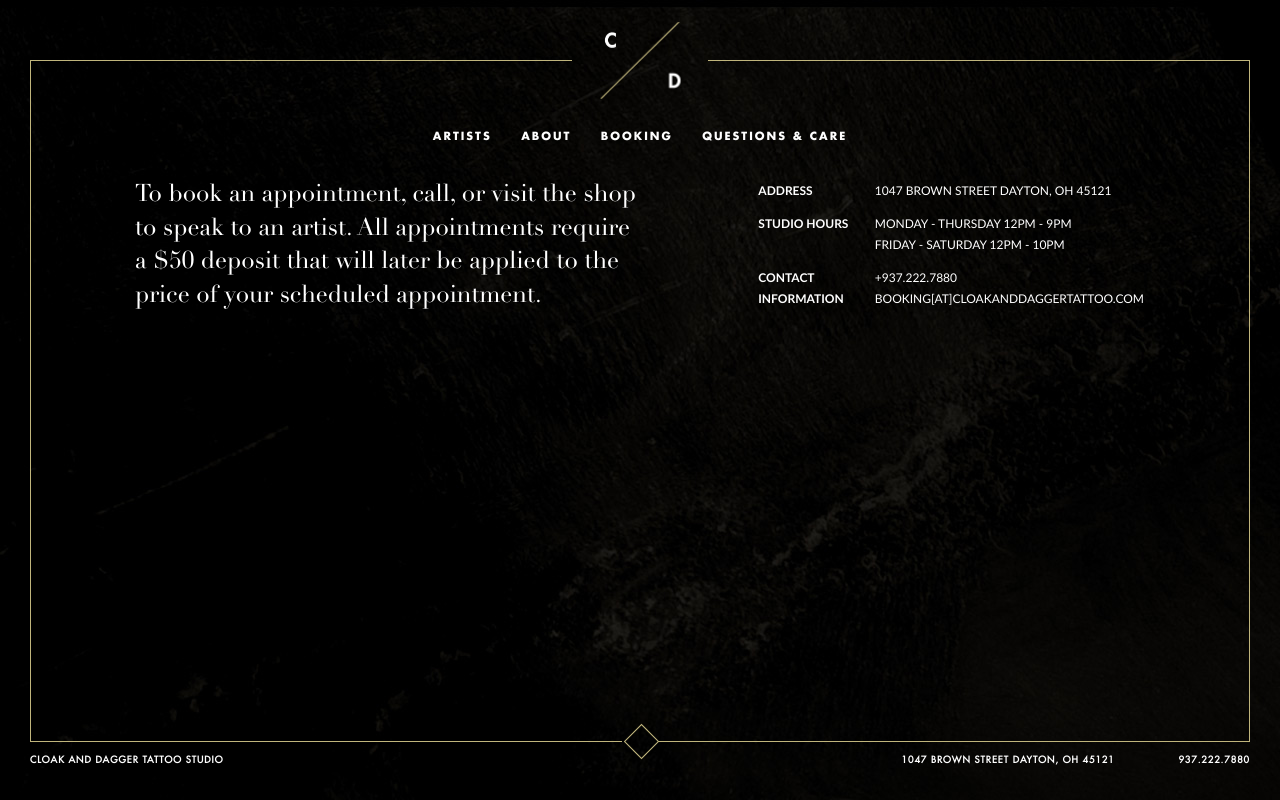
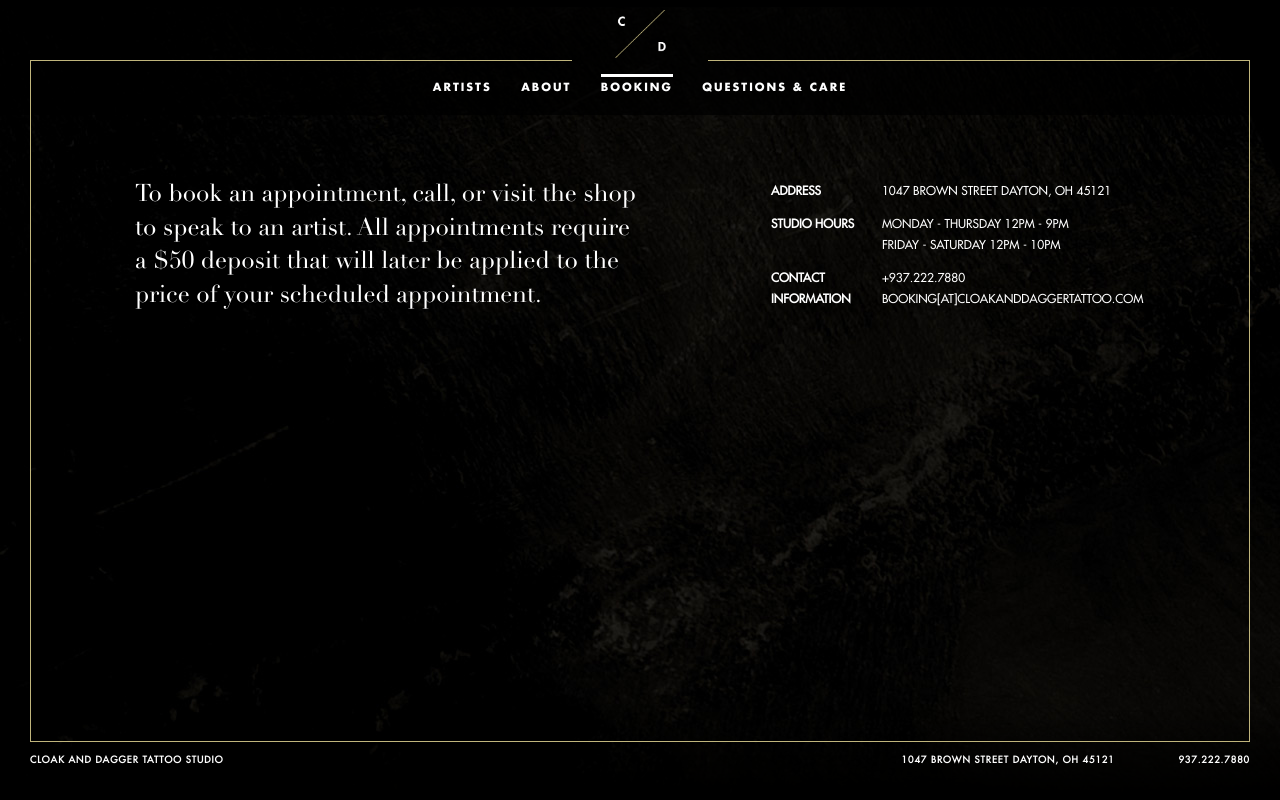
Before and after one commit to lukexwinter/Cloak-And-Dagger, a PHP site: page /booking.php in a window 1280 px wide. Run offline with PHP 8.4, Linux system fonts and the light colour scheme; some libraries are stand-ins or nearby versions.

Commit message:
iPad / Shrinking header updates
iPad / Shrinking header update

```diff
--- a/booking.php
+++ b/booking.php
@@ -104,10 +104,6 @@
 
 		var mapHeight = (windowHeight - (infoHeight+infoOffset) - 85) ;
 
-		console.log('infoOffset = '+infoOffset);
-		console.log('infoHeight = '+infoHeight);
-		console.log('windowHeight = '+windowHeight);
-		console.log('mapHeight = '+mapHeight);
 		cdMap.css('height', mapHeight);
 	}
 
@@ -118,6 +114,15 @@
 	$(window).resize(function(){
 		setMapHeight();
 	})
+</script>
+<script>
+$(document).ready(function() {
+     $(".booking article, #map_canvas").animate({
+	    opacity: 1
+	  }, 1000, function() {
+	    // Animation complete.
+	  });
+  });
 </script>
 
 
--- a/css/main.css
+++ b/css/main.css
@@ -132,7 +132,13 @@ textarea {
 
 body { background-color: #000; background: url('../img/background-image.jpg') no-repeat; background-size: cover; background-attachment: fixed; }
 section.home { background: url('../img/home-bg.jpg') no-repeat #000; background-size: cover; width: 100%; height: 100%; position: absolute; }
-#logo { display: block; width: 81px; height: 77px; position: absolute; top: -38.5px; left: 50%; margin-left: -40.5px; }
+#logo {
+	display: block; width: 81px; height: 77px; position: absolute; top: -38.5px; left: 50%; margin-left: -40.5px; z-index: 2;
+	-webkit-transition: all .2s ease-in-out;
+	-moz-transition: all .2s ease-in-out;
+	-o-transition: all .2s ease-in-out;
+	transition: all .2s ease-in-out;
+	}
 .gold-border { border: 1px solid #c0b57c; }
 .gold-border.top-right, .gold-border.top-left { border-right: none; border-left: none; border-bottom: none; width: 44.453507%; }
 .gold-border.top-right { float: right; }
@@ -142,23 +148,8 @@ section.home { background: url('../img/home-bg.jpg') no-repeat #000; background-
 .gold-border.bottom-left { float: left; }
 .gold-border.left { border-right: none; border-bottom: none; border-top: none;  height: 500px; float: left; }
 .gold-border.right { border-left: none; border-bottom: none; border-top: none; height: 500px; float: right; }
-.gold-border.diamond {
-	position: absolute;
-	width: 23px;
-	height: 23px;
-	text-align: center;
-	display: block;
-	float: left;
-	left: 50%;
-	bottom: -11.5px;
-	margin-left: -11.5px;
-	filter: progid:DXImageTransform.Microsoft.Matrix(sizingMethod='auto expand', M11=0.7071067811865476, M12=-0.7071067811865475, M21=0.7071067811865475, M22=0.7071067811865476); /* IE6,IE7 */
-	-ms-filter: "progid:DXImageTransform.Microsoft.Matrix(SizingMethod='auto expand', M11=0.7071067811865476, M12=-0.7071067811865475, M21=0.7071067811865475, M22=0.7071067811865476)"; /* IE8 */
-	-webkit-transform: rotate(45deg);
-    -moz-transform: rotate(45deg);
-	transform: rotate(45deg);
-
-}
+.diamond { }
+.diamond img {  max-width: 3%; width: 3%; margin-top: -1.5%; margin-left: -1.5%; position: absolute; left: 50%; }
 #frame { top: 60px; position: fixed; width: 95.3125%; left: 2.34375%; pointer-events: none; z-index: 1000; }
 #frame a { pointer-events: visible; }
 .mobile-nav {
@@ -179,13 +170,44 @@ section.home { background: url('../img/home-bg.jpg') no-repeat #000; background-
 .mobile-nav ul li#menu-button .line.two {  padding-top: 10px; }
 .mobile-nav ul li#menu-button .line.three { padding-top: 20px; }
 
-header nav ul { width: 100%; margin: 0; padding: 0; text-align: center; position: absolute; top: 64px; }
+header nav ul {
+	width: 100%; margin: 0; padding: 0; text-align: center; position: absolute; top: 64px;
+	z-index: 2;
+	-webkit-transition: all .2s ease-in-out;
+	-moz-transition: all .2s ease-in-out;
+	-o-transition: all .2s ease-in-out;
+	transition: all .2s ease-in-out;
+ }
 header nav ul li { display: inline; text-transform: uppercase; font-family: "futura-bold", "Trebuchet MS", Arial, sans-serif; letter-spacing: 2px; font-size: 11px; text-align: center; margin: 0 12.5px; }
 header nav ul li a { color: #fff; text-decoration: none; padding-top: 5px; pointer-events: visible; }
-header nav ul li a:hover { border-top: 3px solid #fff; }
+header nav ul li a:hover, header nav ul li a.active { border-top: 3px solid #fff; }
+header .shade {
+	position: fixed; top: -115px; left: 0; background: #000; height: 115px; width: 100%; z-index: -1; opacity: .75;
+	-webkit-transition: all .2s ease;
+	-moz-transition: all .2s ease;
+	-o-transition: all .2s ease;
+	transition: all .2s ease;
+	}
+
 footer { text-transform: uppercase; font-weight: normal; color: #fff; position: absolute; bottom: -25px; width: 100%; font-size: 14px; font-family: "futura-medium", "Trebuchet MS", Arial, sans-serif; letter-spacing: 1px; }
-footer h6 { margin: 0; padding: 0; }
+footer h6 { margin: 0; padding: 0; z-index: 2; position: relative; }
 footer h6.address .phone { margin-left: 60px; }
+.fade {
+	z-index: 1;
+	position: fixed;
+	bottom: 0;
+	left: 0;
+	width: 100%;
+	height: 90px;
+	filter: progid:DXImageTransform.Microsoft.gradient(startColorstr = 'transparent', endColorstr = '#000000');
+	-ms-filter: "progid:DXImageTransform.Microsoft.gradient(startColorstr = 'transparent', endColorstr = '#000000')";
+	background-image: -moz-linear-gradient(top, transparent, #000000);
+	background-image: -ms-linear-gradient(top, transparent, #000000);
+	background-image: -o-linear-gradient(top, transparent, #000000);
+	background-image: -webkit-gradient(linear, center top, center bottom, from(transparent), to(#000000));
+	background-image: -webkit-linear-gradient(top, transparent, #000000);
+	background-image: linear-gradient(top, transparent, #000000);
+}
 
 /*Home*/
 .home { text-align: center; }
@@ -197,10 +219,11 @@ footer h6.address .phone { margin-left: 60px; }
 	transition: all .1s ease;
 }
 .home h1 .slash {
-	border-right: 1px solid #c0b57c; height: 85px; display: block; position: absolute; top: -15px; right: 68px;
+	border-right: 1px solid #c0b57c; height: 85px; display: block; position: absolute; top: -15px; right: 68px; width: 1px;
+	-ms-filter: "progid:DXImageTransform.Microsoft.Matrix(M11=0.7431448254773942, M12=-0.6691306063588581, M21=0.6691306063588581, M22=0.7431448254773942, SizingMethod='auto expand')";
 	-webkit-transform: rotate(42deg);
     -moz-transform: rotate(42deg);
-    filter: progid:DXImageTransform.Microsoft.BasicImage(rotation=5); /*for IE*/
+	transform: rotate(42deg);
 }
 .home h1 .brand, .home h1 .studio { display: block; text-align: center; font-weight: normal; }
 .home h1 .brand { font-size: 14px; letter-spacing: 5px; margin-top: 30px; }
@@ -209,7 +232,7 @@ footer h6.address .phone { margin-left: 60px; }
 /*Artists*/
 .artists {  margin: 180px auto 30px auto; width: 86.71875%; /*85/1280*/ font-family: "didot-bold", Didot, "Didot LT STD", "Hoefler Text", Garamond, "Times New Roman", serif; }
 .artists article { width: 48.359375%; float: left; display: block; margin: 0 1.640625% 70px 0; /*21/1280*/ background: #000; -webkit-transform: translateZ(0); display: none; }
-.artists article h1 { font-size: 18px; margin-top: 22px; padding-top: 8px; display: inline-block; width: auto; }
+.artists article h1 { font-size: 18px; margin-top: 22px; padding-top: 8px; display: inline-block; width: 100%; }
 .artists article a:hover h1 { font-size: 18px; border-top: 1px solid #c0b57c; padding-top: 7px; width: auto; }
 .artists article a { width: 100%; height: 100%; display: block; color: #FFF; text-decoration: none; text-transform: uppercase; }
 .artists article a:hover { 	color: #c0b57c; opacity: 1; }
@@ -227,20 +250,51 @@ footer h6.address .phone { margin-left: 60px; }
 }
 
 /*Booking*/
-.booking article { width: 78.90625%; /*1010/1280*/ margin: 180px auto 0 auto; color: #fff; }
+.booking article { width: 78.90625%; /*1010/1280*/ margin: 180px auto 0 auto; color: #fff; opacity: 0; }
 .booking article h1 { font-family: "didot", Didot, "Didot LT STD", "Hoefler Text", Garamond, "Times New Roman", serif; font-size: 24px; font-weight: normal; width: 50%; /*565/1010*/ float: left; margin: 0; /*70/1010*/ }
-.booking article table { font-family: "futura-med", "Trebuchet MS", Arial, sans-serif; font-size: 12px; width: 37.128713%; /*375/1010*/ float: right; }
+.booking article table { font-family: "futura-medium", "Trebuchet MS", Arial, sans-serif; font-size: 12px; width: 37.128713%; /*375/1010*/ float: right; }
 .booking article table tr.spacer { height: 11px; }
 .booking article table tr td { vertical-align: top; line-height: 1.7; }
-.booking article a.button { width: 100%; display: none; background: #000; border: 1px solid #c0b57c; color: #fff; font-family: "futura-med", "Trebuchet MS", Arial, sans-serif; text-align: center; font-size: 18px; padding: 15px 0; text-decoration: none; letter-spacing: 2px; margin-bottom: 85px; }
+.booking article a.button { width: 100%; display: none; background: #000; border: 1px solid #c0b57c; color: #fff; font-family: "futura-medium", "Trebuchet MS", Arial, sans-serif; text-align: center; font-size: 18px; padding: 15px 0; text-decoration: none; letter-spacing: 2px; margin-bottom: 85px; }
 .booking article a.button:hover { background: #c0b57c; }
-#map_canvas{ clear: both; width: 100%; position: absolute; bottom: 0; }
+#map_canvas{ clear: both; width: 100%; position: absolute; bottom: 0; opacity: 0; }
 
+/*About*/
+section.about { background: url('../img/about-bg.jpg') no-repeat #000; background-size: cover; width: 100%; height: 100%; position: absolute; padding-bottom: 180px; background-attachment: fixed; }
+.about article { width: 46.875%; /*600/1280*/ margin: 180px 0 0 10.546875%;/*135/1280*/ color: #fff; opacity: 0; }
+.about article h1 { font-family: "didot-bold", Didot, "Didot LT STD", "Hoefler Text", Garamond, "Times New Roman", serif; font-size: 60px; font-weight: normal; line-height: 1.2; }
+.about article p { font-family: "didot", Didot, "Didot LT STD", "Hoefler Text", Garamond, "Times New Roman", serif; font-size: 24px; font-weight: normal; }
 
+/*Care*/
+.care article { display: none; }
+.care article.intro { width: 46.875%; /*600/1280*/ margin: 180px 4.6875% 90px 10.546875%;/*135/1280*/ color: #fff; float: left; position: fixed; }
+.care article h1 { font-family: "didot-bold", Didot, "Didot LT STD", "Hoefler Text", Garamond, "Times New Roman", serif; font-size: 60px; font-weight: normal; line-height: 1.2; }
+.care article.intro p { font-family: "didot", Didot, "Didot LT STD", "Hoefler Text", Garamond, "Times New Roman", serif; font-size: 24px; font-weight: normal; }
+.care article.faq { width: 29.296875%; float: left; margin-left: 62.109375%; margin-top: 393px; padding-bottom: 90px; font-family: "futura-medium", "Trebuchet MS", Arial, sans-serif; color: #fff;  }
+.care article.faq h2 { font-weight: normal; font-size: 14px; margin-bottom: 25px; }
+.care article.faq h2 span { color: #c0b57c; }
+.care article.faq p { font-weight: normal; font-size: 12px; margin-bottom: 25px; -webkit-font-smoothing: antialiased !important; }
+
+/*Shrunken Nav*/
+header.small #logo { width: 51px; height: 48px; top: -50px; margin-left: -25.5px; }
+header.small nav ul { top: 15px; }
+header.small .shade { top: 0; }
 
 /* ==========================================================================
    Media Queries
    ========================================================================== */
+@media only screen and (max-width: 1076px) {
+	/*Booking*/
+	.booking article h1 { font-size: 18px; font-weight: normal; width: 40%; float: left; }
+}
+
+@media only screen and (max-width: 1065px) {
+	/*Care*/
+	.care article.intro { width: 80%; /*600/1280*/ margin: 180px 10% 0 10%; float: none; position: relative; }
+	.care article.intro h1 { width: 60%; }
+	.care article.faq { width: 80%; float: left; margin-right: 10%; margin-left: 10%; margin-top: 0; }
+}
+
 @media only screen and (max-width: 900px) {
 	.home h1 { font-size: 50px; }
 	.home h1 .slash { height: 63px; top: -12px; right: 53px; }
@@ -248,6 +302,9 @@ footer h6.address .phone { margin-left: 60px; }
 	/*Booking*/
 	.booking article h1, .booking article table { float: none; }
 	.booking article h1 { width: 100%; margin: 0 0 35px 0; }
+
+	/*About*/
+	.about article { width: 80%; margin-left: 10%; margin-right: 10%; }
 }
 
 @media only screen and (max-width: 768px) {
@@ -257,8 +314,14 @@ footer h6.address .phone { margin-left: 60px; }
 	footer h6.address .phone { margin-left: 0; display: block; }
 	.home h1 .slash { height: 50px; top: -11px; right: 36px; }
 
+	/*Frame*/
+	.diamond { display: none; }
+	.gold-border.bottom-right { display: none; }
+	.gold-border.bottom-left { width: 100%; }
+
 	/*Artists*/
-	.artists article { width: 100%; float: left; display: block; margin: 0 0 70px 0; /*21/1280*/ background: #000; }
+	.artists article { width: 100%; float: none; margin: 0 0 70px 0; background: #000; }
+	.artists article.even { float: none; }
 }
 
 @media only screen and (max-width: 645px) {
@@ -273,9 +336,6 @@ footer h6.address .phone { margin-left: 60px; }
 	.gold-border.top-right, .gold-border.top-left { width: 35.453507%; }
 	footer { display: none; }
 
-	/*Frame*/
-	.gold-border.diamond { display: none; }
-	.gold-border.bottom-right, .gold-border.bottom-left { width: 50%; }
 
 	/*Homepage*/
 	section.home { background-image: url('../img/home-bg-mobile.jpg'); }
@@ -291,12 +351,31 @@ footer h6.address .phone { margin-left: 60px; }
 	#map_canvas { display: none; }
 	.booking article a.button { display: block; }
 
+	/*About*/
+	section.about { background-size: 216%; background-position-x: -200px; }
+
+	/*Care*/
+	.care article.intro h1 { width: 100%; font-size: 48px; }
+
 }
 
 @media only screen and (max-width: 420px) {
 	/*Homepage*/
 	.home h1 { font-size: 24px; }
 	.home h1 .slash { height: 37px; top: -9px; right: 24px; }
+}
+
+/*iPad*/
+@media only screen and (max-device-width: 1024px) {
+	section.about { background-attachment: scroll; }
+
+	#logo { width: 51px; height: 48px; top: -50px; margin-left: -25.5px; }
+ 	header nav ul { top: 15px; }
+	header .shade { top: 0; }
+
+	.diamond { display: none; }
+	.gold-border.bottom-right { display: none; }
+	.gold-border.bottom-left { width: 100%; }
 }
 
 @media print,
--- a/header.php
+++ b/header.php
@@ -9,7 +9,8 @@
         <meta http-equiv="X-UA-Compatible" content="IE=edge,chrome=1">
         <title></title>
         <meta name="description" content="">
-        <meta name="viewport" content="width=device-width">
+        <meta name="viewport" content="width=device-width, initial-scale=1.0, maximum-scale=1.0, user-scalable=no"/>
+		<meta name="format-detection" content="telephone=no">
 
         <link rel="stylesheet" href="css/normalize.min.css">
         <link rel="stylesheet" href="css/main.css">
@@ -22,21 +23,22 @@
         <!--[if lt IE 7]>
             <p class="chromeframe">You are using an <strong>outdated</strong> browser. Please <a href="http://browsehappy.com/">upgrade your browser</a> or <a href="http://www.google.com/chromeframe/?redirect=true">activate Google Chrome Frame</a> to improve your experience.</p>
         <![endif]-->
-
+		<div class="fade"></div>
         <div id="frame">
-			<header>
+			<header class="clearfix">
 				<nav>
+					<a href="index.php"><img id="logo" src="img/cd-logo.png" alt="Cloak And Dagger Tattoo Studio" /></a>
 					<ul>
-						<li><a href="/artists/">Artists</a></li>
-						<li><a href="/about/">About</a></li>
-						<li><a href="/booking/">Booking</a></li>
-						<li><a href="/care/">Questions &amp; Care</a></li>
+						<li><a href="artists.php"<?php if($_SERVER['SCRIPT_NAME'] == '/artists.php') { echo 'class="active"'; } ?>>Artists</a></li>
+						<li><a href="about.php"<?php if($_SERVER['SCRIPT_NAME'] == '/about.php') { echo 'class="active"'; } ?>>About</a></li>
+						<li><a href="booking.php"<?php if($_SERVER['SCRIPT_NAME'] == '/booking.php') { echo 'class="active"'; } ?>>Booking</a></li>
+						<li><a href="questions-and-care.php"<?php if($_SERVER['SCRIPT_NAME'] == '/questions-and-care.php') { echo 'class="active"'; } ?>>Questions &amp; Care</a></li>
 					</ul>
+					<div class="shade"></div>
 				</nav>
 			</header>
 			<!--Frame Top-->
         	<div class="gold-border top-left"></div>
-			<a href="/"><img id="logo" src="img/cd-logo.png" alt="Cloak And Dagger Tattoo Studio" /></a>
 			<div class="gold-border top-right"></div>
 			<div style="clear: both;"></div>
 			<!--Frame Sides-->
@@ -45,7 +47,7 @@
 			<div style="clear: both;"></div>
 			<!--Frame Bottom-->
         	<div class="gold-border bottom-left"></div>
-			<div class="gold-border diamond"></div>
+			<div class="diamond"><img src="img/diamond.png" /></div>
 			<div class="gold-border bottom-right"></div>
 			<div style="clear: both;"></div>
 			<footer class="clearfix">
@@ -56,9 +58,9 @@
 		<nav class="mobile-nav">
 			<ul>
 				<li id="menu-button"><a href="#">Menu<span class="line one"></span><span class="line two"></span><span class="line three"></span></a></li>
-				<li><a href="/artists/">Artists</a></li>
-				<li><a href="/about/">About</a></li>
-				<li><a href="/booking/">Booking</a></li>
-				<li><a href="/care/">Questions &amp; Care</a></li>
+				<li><a href="artists.php">Artists</a></li>
+				<li><a href="about.php">About</a></li>
+				<li><a href="booking.php">Booking</a></li>
+				<li><a href="questions-and-care.php">Questions &amp; Care</a></li>
 			</ul>
 		</nav>
--- a/js/main.js
+++ b/js/main.js
@@ -1,3 +1,4 @@
+//Site Frame Function
 function setFrameHeight() {
 	var frameSides = $('.gold-border.left, .gold-border.right');
 	var windowHeight = $(window).height();
@@ -21,7 +22,8 @@ $(window).resize(function(){
 	setFrameHeight();
 })
 
-$('#menu-button').click(function(){
+$('#menu-button').click(function(e){
+	e.preventDefault();
 	if ( $('.mobile-nav').hasClass('active') ) {
 		$('.mobile-nav').removeClass('active');
 	} else {
@@ -51,3 +53,13 @@ function passThrough(e) {
 }
 
 $("#frame").click(passThrough);
+
+//Elastic Header function
+var header = $('header');
+$(document).scroll(function(e) {
+    if($(this).scrollTop() > 75) {
+       header.addClass('small');
+    } else {
+        header.removeClass('small');
+    }
+});
```
Also changed, not shown: about.php (added, +21 -0 lines), artists.php (+4 -4 lines), questions-and-care.php (added, +31 -0 lines), img/about-bg.jpg (added), img/diamond.png (added).
